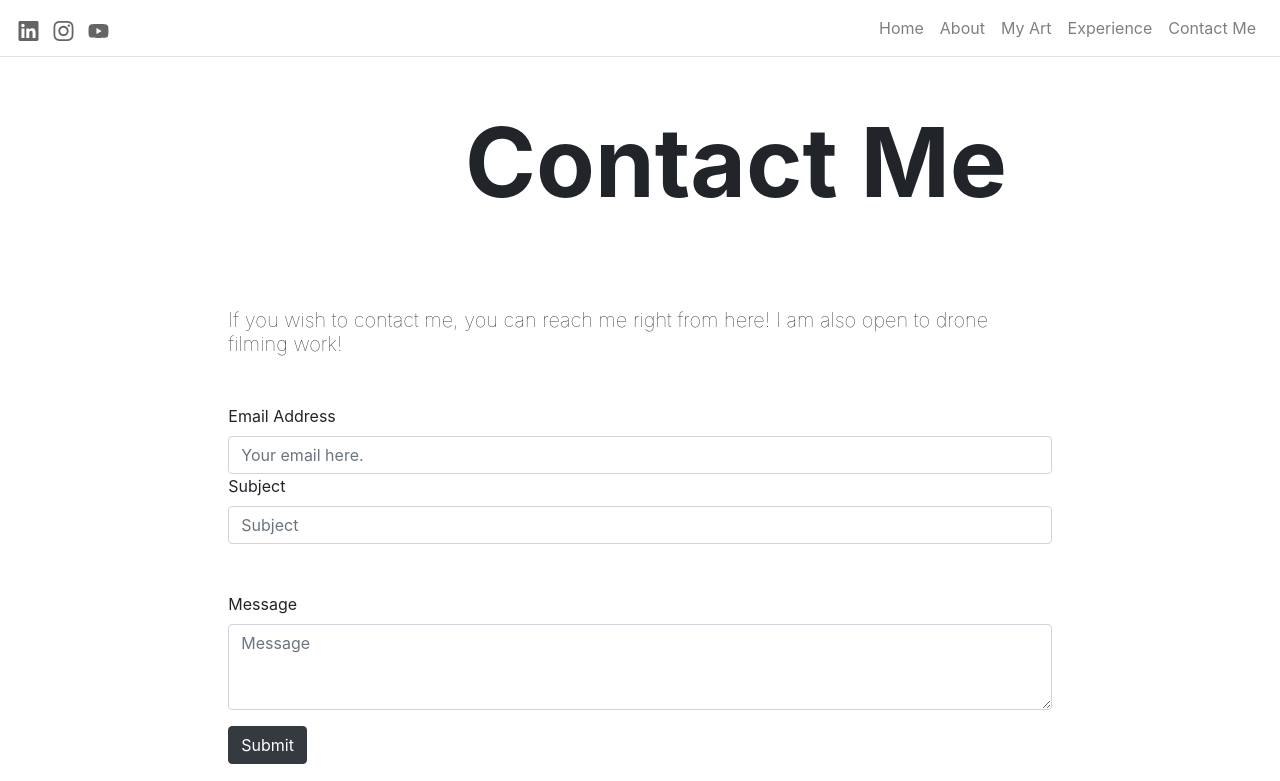
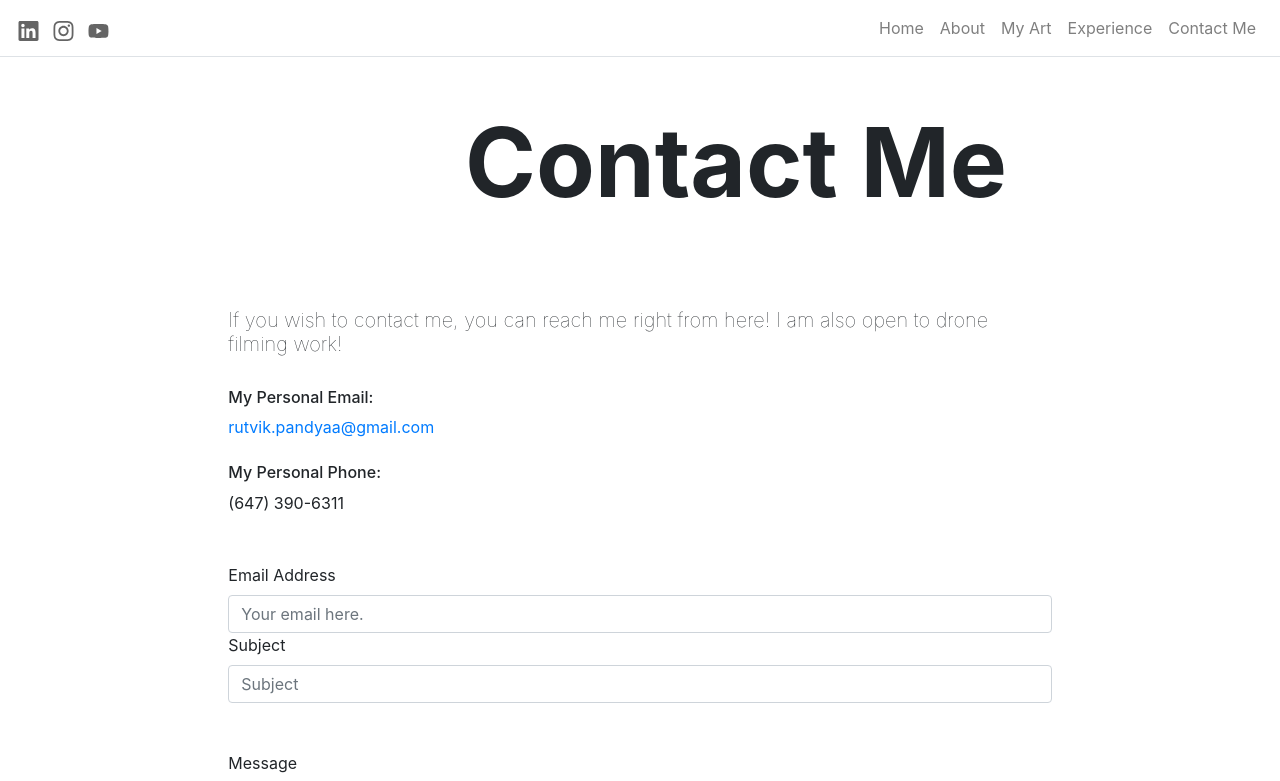
Before and after one commit to Rutvikp/my-app, a React (Create React App) app: page /contact in a window 1280 px wide. Shown: the top 781 px of the page. Built offline with nearby package versions, Linux system fonts and the light colour scheme.

Commit message:
link changes

```diff
--- a/package.json
+++ b/package.json
@@ -1,5 +1,5 @@
 {
-  "homepage": "http://Rutvikp.github.io",
+  "homepage": "http://rutvikpandya.github.io/my-app",
   "name": "my-app",
   "version": "0.1.0",
   "private": true,
--- a/src/pages/ContactPage.js
+++ b/src/pages/ContactPage.js
@@ -19,6 +19,12 @@ function ContactPage(props){
                 <Content>
                     <FadeIn>
                         <h5 className="font-weight-lighter"> If you wish to contact me, you can reach me right from here! I am also open to drone filming work!</h5>
+                        <br></br>
+                        <h6>My Personal Email:</h6>
+                        <a href="mailto:rutvik.pandyaa@gmail.com">rutvik.pandyaa@gmail.com</a>
+                        <br></br>
+                        <h6>My Personal Phone: </h6>
+                        <h7>(647) 390-6311</h7>
                     </FadeIn>
                     <ContactForm></ContactForm>
                 </Content>
```
